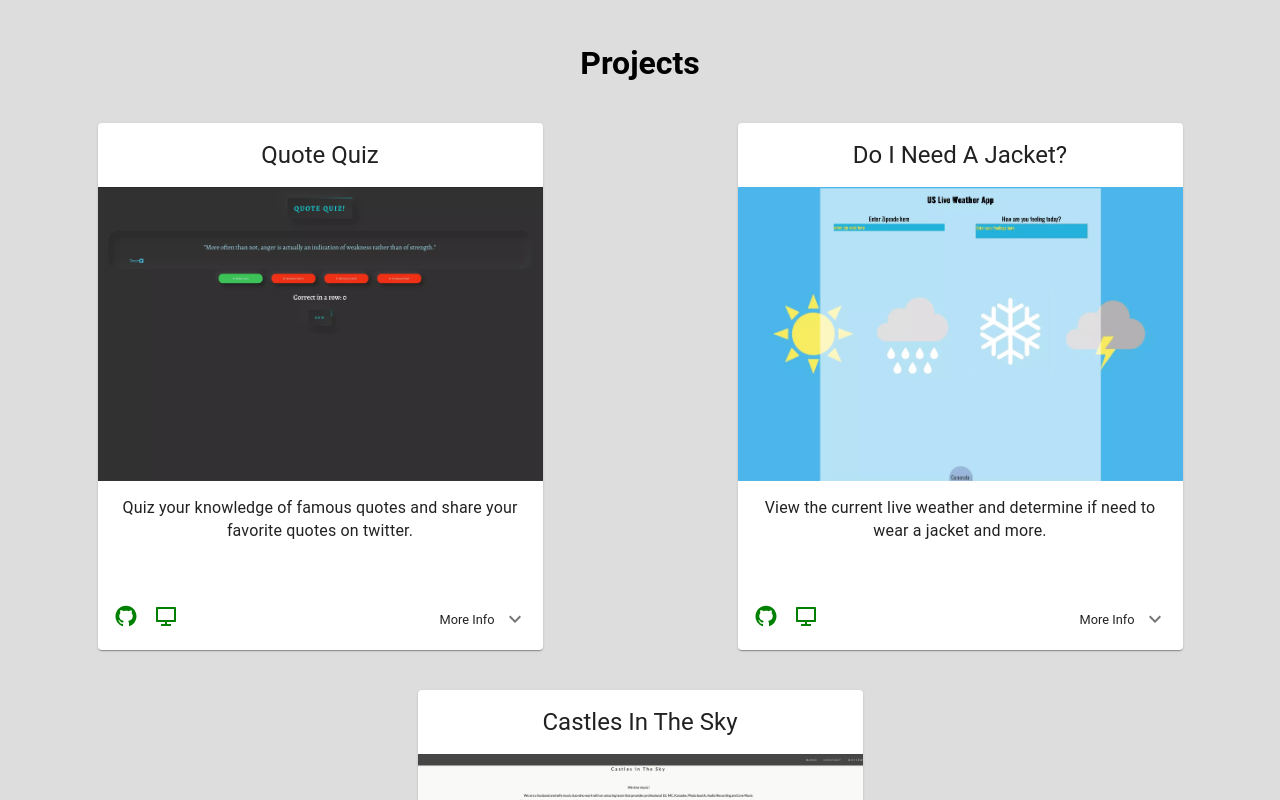
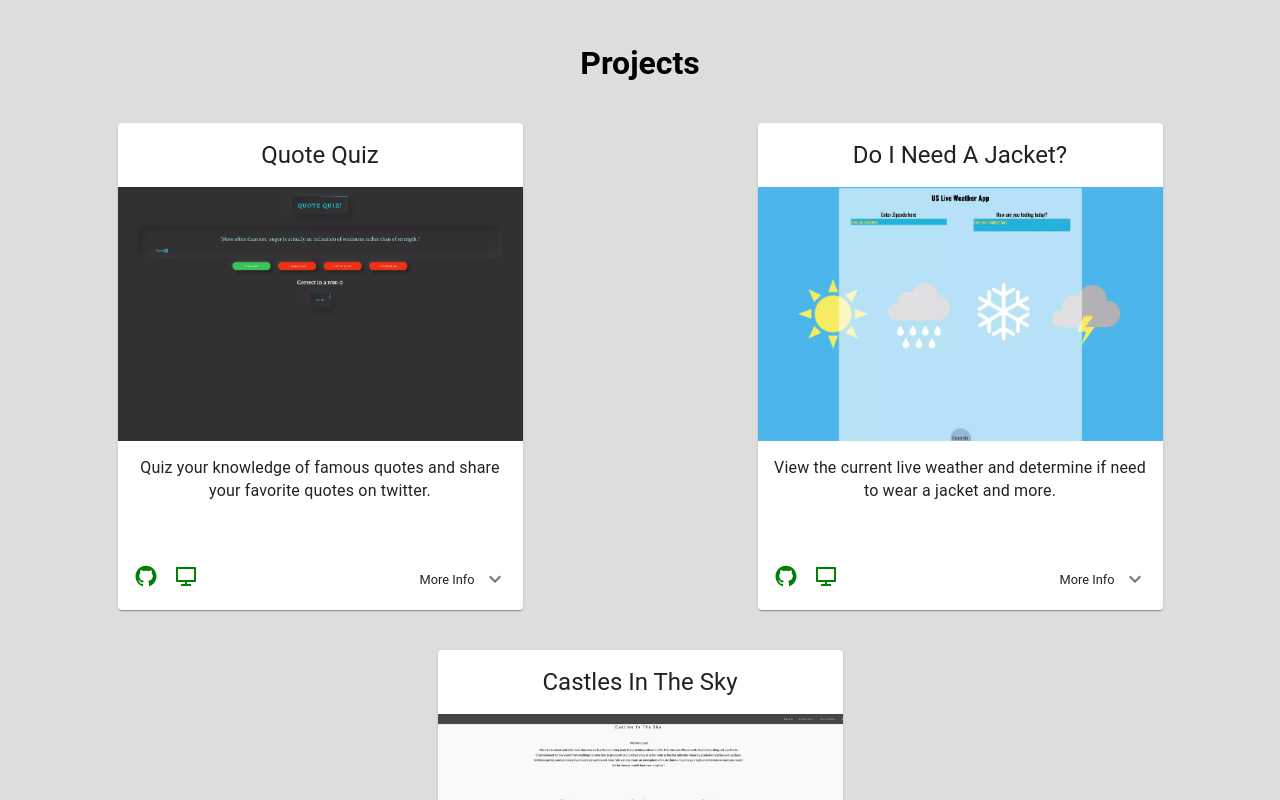
Before and after one commit to CliffordMorin/react-portfolio-1, a React (Create React App) app: page / in a window 1280 px wide. Shown: the part 1720-2520 px from the top of the page. Built offline with nearby package versions, Linux system fonts and the light colour scheme.

Commit message:
make project card smaller

```diff
--- a/src/Components/Projects/ProjectCard/MUIProjectCard.js
+++ b/src/Components/Projects/ProjectCard/MUIProjectCard.js
@@ -35,12 +35,12 @@ export default function MUIProjectCard(props) {
   return (
     // was 345
     // 194
-    <Card sx={{ maxWidth: 445 }} id="MUI-Card">
+    <Card sx={{ maxWidth: 405 }} id="MUI-Card">
       <CardHeader title={props.title} />
       <a href={props.link}>
         <CardMedia
           component="img"
-          height="294"
+          height="254"
           image={props.image}
           alt={props.title}
         />
```
